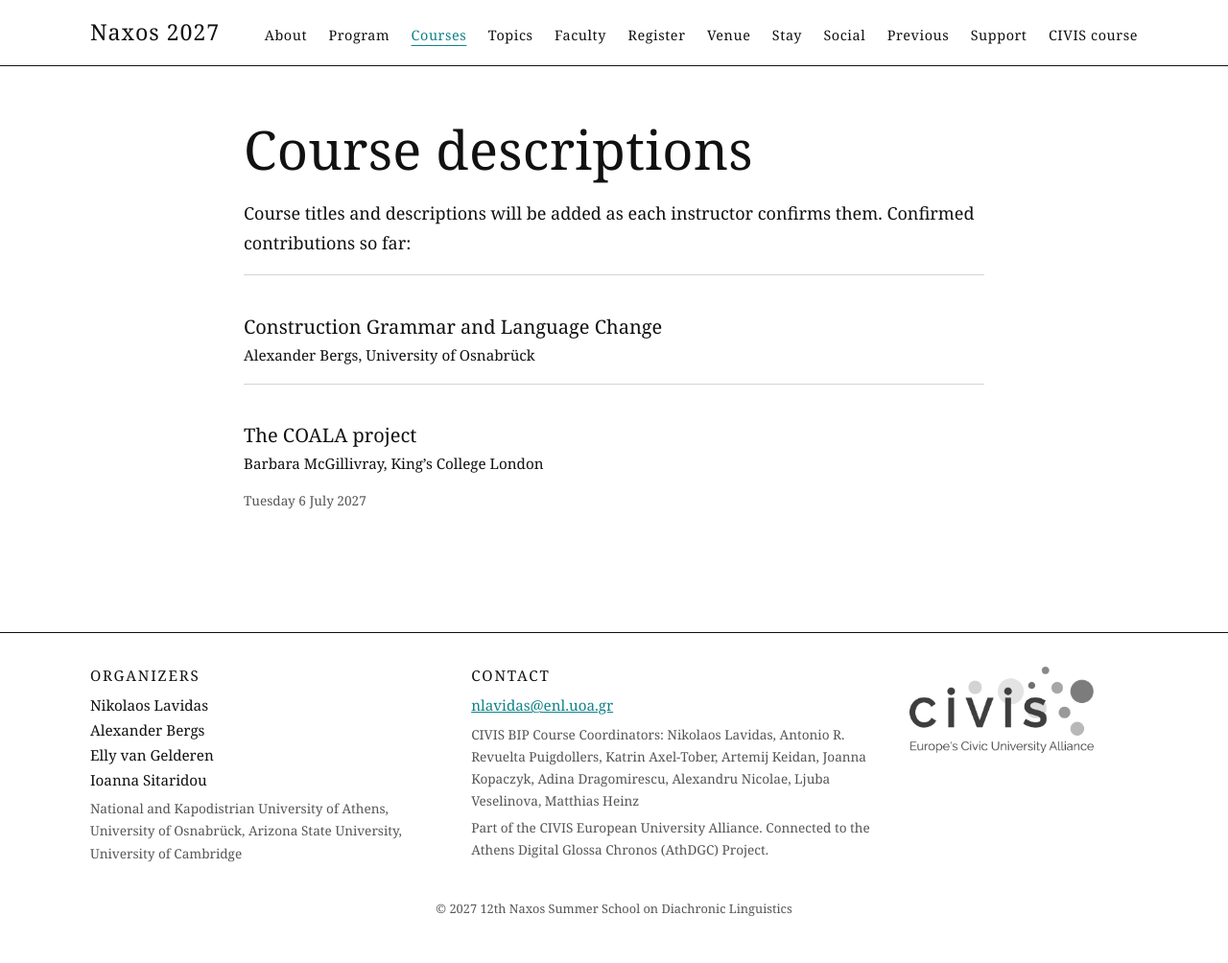
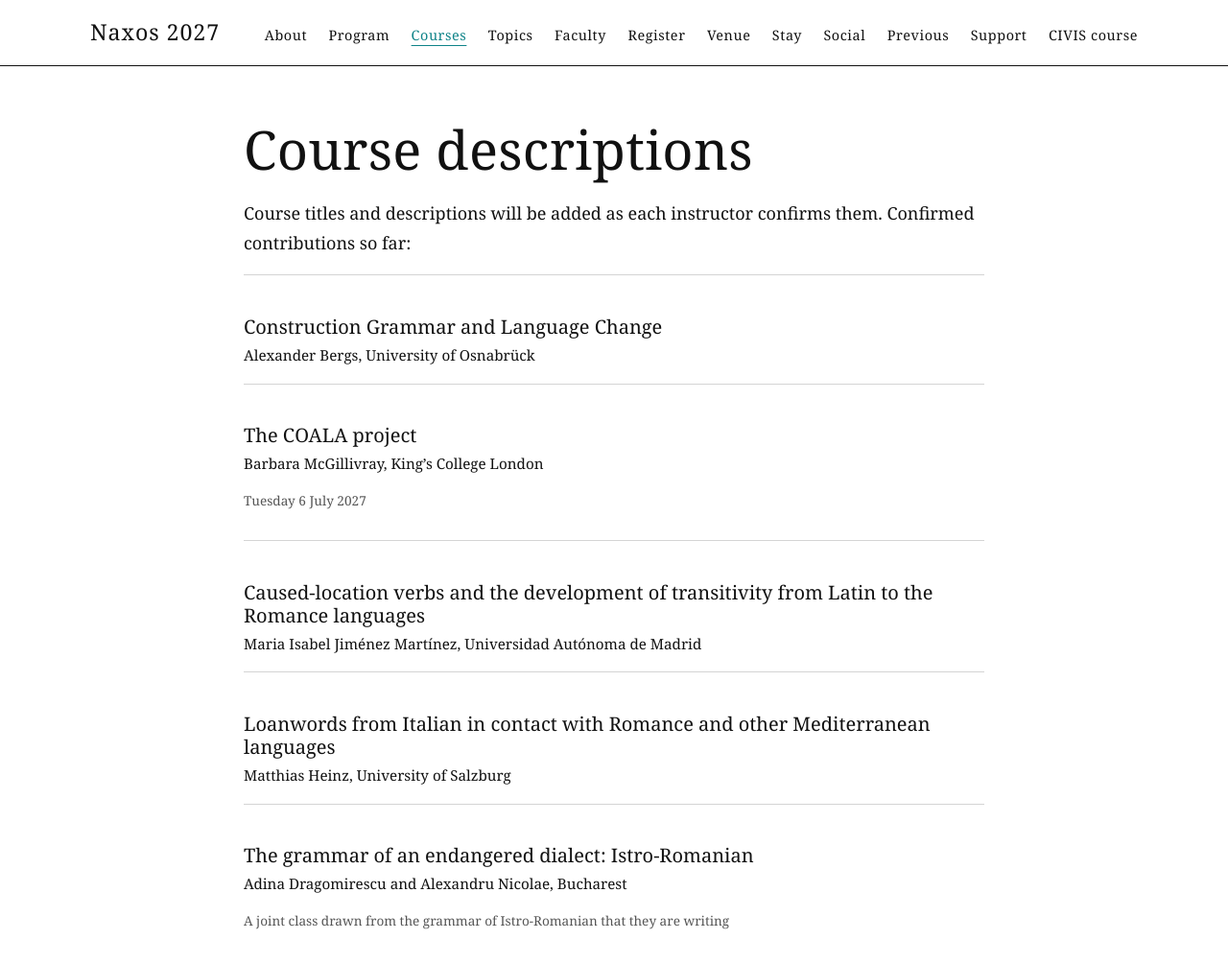
Before and after one commit to AthDGC/naxos-summer-school-2027, a plain HTML site: page descriptions.html in a window 1280 px wide. Shown: the top 1004 px of the page at 96% size. Drawn offline with Linux system fonts and the light colour scheme; a web font is replaced by a local one.

Commit message:
New confirmations and courses

```diff
--- a/descriptions.html
+++ b/descriptions.html
@@ -38,6 +38,9 @@
 <p>Course titles and descriptions will be added as each instructor confirms them. Confirmed contributions so far:</p>
 <div class="course"><h3>Construction Grammar and Language Change</h3><p class="aff">Alexander Bergs, University of Osnabr&uuml;ck</p></div>
 <div class="course"><h3>The COALA project</h3><p class="aff">Barbara McGillivray, King&rsquo;s College London</p><p class="small">Tuesday 6 July 2027</p></div>
+<div class="course"><h3>Caused-location verbs and the development of transitivity from Latin to the Romance languages</h3><p class="aff">Maria Isabel Jim&eacute;nez Mart&iacute;nez, Universidad Aut&oacute;noma de Madrid</p></div>
+<div class="course"><h3>Loanwords from Italian in contact with Romance and other Mediterranean languages</h3><p class="aff">Matthias Heinz, University of Salzburg</p></div>
+<div class="course"><h3>The grammar of an endangered dialect: Istro-Romanian</h3><p class="aff">Adina Dragomirescu and Alexandru Nicolae, Bucharest</p><p class="small">A joint class drawn from the grammar of Istro-Romanian that they are writing</p></div>
 </section>
 
 <footer>
```
Also changed, not shown: faculty.html (+1 -1 lines), index.html (+1 -1 lines).
